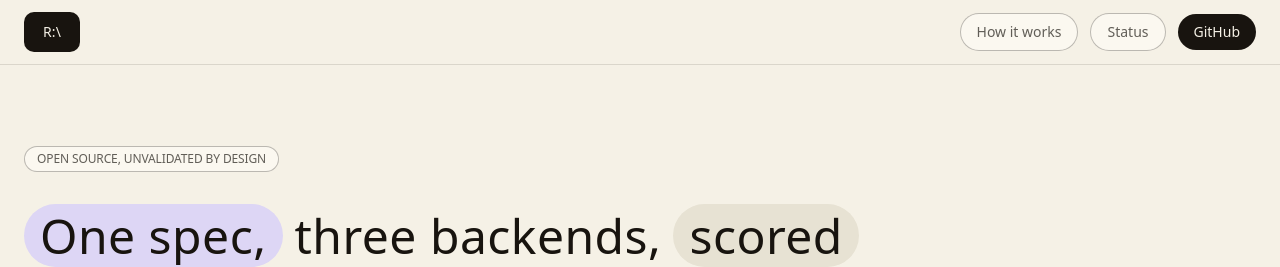
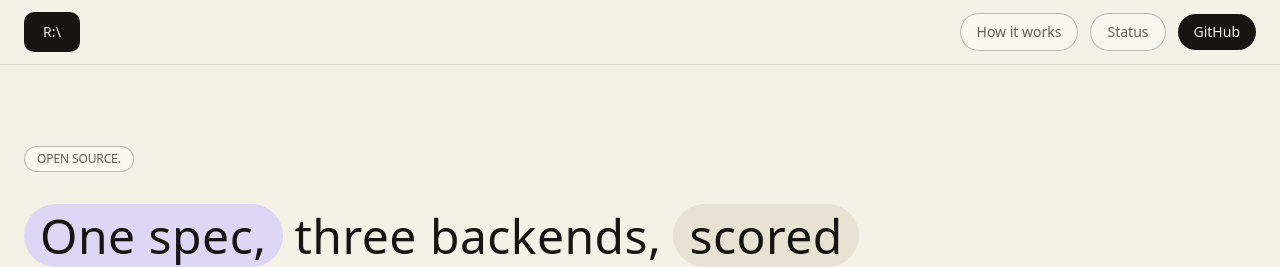
Before and after one commit to FadedCantCode/RUNE-site, a Next.js app: page / in a window 1280 px wide. Shown: the top 267 px of the page. Built offline with nearby package versions, Linux system fonts and the light colour scheme.

Commit message:
Update Hero.tsx

```diff
--- a/components/Hero.tsx
+++ b/components/Hero.tsx
@@ -11,7 +11,7 @@ export function Hero() {
     <section className="relative overflow-hidden">
       <div className="mx-auto max-w-[1400px] px-6 pt-16 pb-8 md:pt-20">
         <div className="pill mb-8 inline-flex border border-[var(--color-border-strong)] bg-[var(--color-bg-raised)] px-3 py-1 font-mono-tight text-xs uppercase tracking-wide text-[var(--color-ink-muted)]">
-          Open source, unvalidated by design
+          Open source.
         </div>
 
         {/* Headline built from alternating plain-text and pill-chip words,
```
